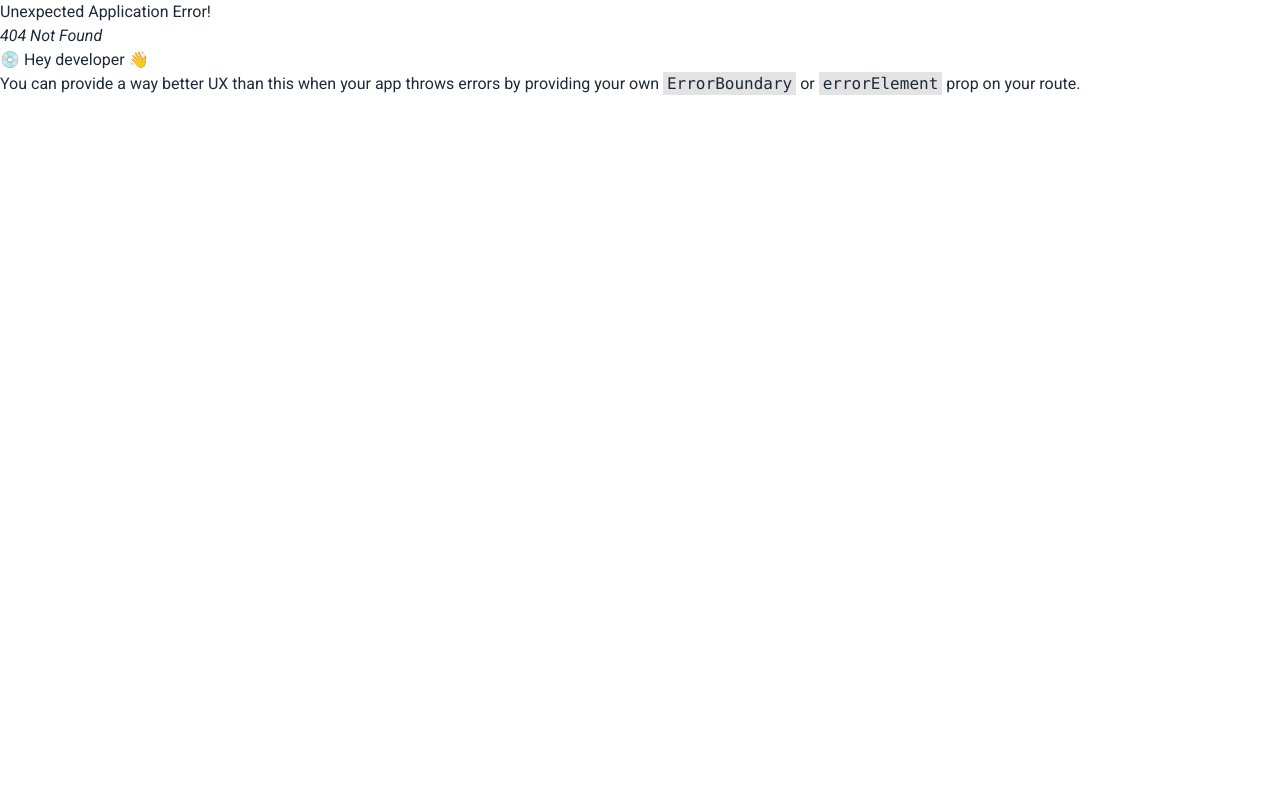
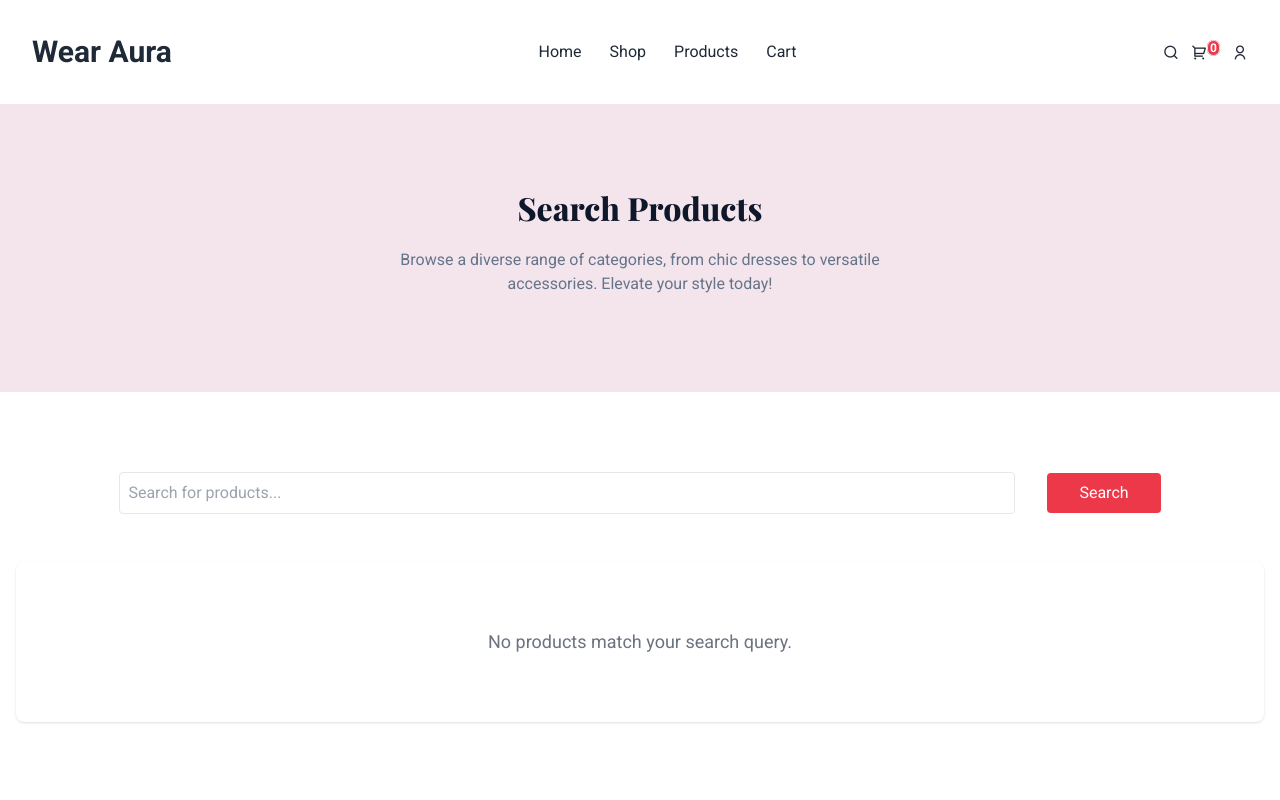
Before and after one commit to fahmidurshanto/wear-aura-ecommerce, a React (Vite) app in the folder frontend/: page /search in a window 1280 px wide. Before the commit this address had no page. Shown: the top 800 px of the page. Built offline with nearby package versions, Linux system fonts and the light colour scheme.

Commit message:
Added search page and search functionality

```diff
--- /dev/null
+++ b/frontend/src/pages/Search/NoProduct.jsx
@@ -0,0 +1,11 @@
+import React from 'react';
+
+const NoProduct = () => {
+    return (
+        <div className="flex items-center justify-center h-40 bg-white shadow rounded-lg p-6">
+          <p className="text-gray-500 text-lg">No products match your search query.</p>
+        </div>
+    );
+};
+
+export default NoProduct;
--- /dev/null
+++ b/frontend/src/pages/Search/Search.jsx
@@ -0,0 +1,48 @@
+import React, { useState } from 'react';
+import productsData from "../../data/products.json"
+import ProductCards from '../Shop/ProductCards';
+import NoProduct from './NoProduct';
+
+const Search = () => {
+    const [searchQuery, setSearchQuery] = useState("");
+    const [filteredProducts, setFilteredProducts] = useState([]);
+
+    const handleSearch = () =>{
+        const query = searchQuery.toLowerCase();
+
+        const filtered = productsData.filter(product => product.name.toLowerCase().includes(query) || product.description.toLowerCase().includes(query) || product.category.toLowerCase().includes(query));
+
+        setFilteredProducts(filtered);
+    }
+
+    return (
+        <>
+              <section className="section__container bg-primary-light">
+                <h2 className="section__header capitalize">Search Products</h2>
+                <p className="section__subheader">Browse a diverse range of categories, from chic dresses to versatile accessories. Elevate your style today!</p>
+            </section>
+
+            <section className='section__container'>
+                <div className='w-full mb-12 flex flex-col md:flex-row items-center justify-center gap-8'>
+
+                    {/* Search input  field */}
+
+                    <input type="text"
+                    onChange={(e) => setSearchQuery(e.target.value)}
+                    className='search-bar w-full max-w-4xl p-2 border rounded'
+                    value={searchQuery} placeholder='Search for products...' />
+
+                    {/* Search button */}
+                <button onClick={handleSearch} className='rounded search-button w-full md:w-auto py-2 px-8 bg-primary text-white'>Search</button>
+                </div>
+
+                {
+                    filteredProducts.length > 0 ?  <ProductCards products={filteredProducts}></ProductCards> : <NoProduct></NoProduct>
+                }
+
+            </section>
+        </>
+    );
+};
+
+export default Search;
--- a/frontend/src/routes/router.jsx
+++ b/frontend/src/routes/router.jsx
@@ -2,6 +2,7 @@ import { createBrowserRouter } from "react-router-dom";
 import App from "../App";
 import Home from "../pages/Home/Home";
 import CategoryPage from "../pages/Category/CategoryPage";
+import Search from "../pages/Search/Search";
 
 const router = createBrowserRouter([
   {
@@ -15,6 +16,10 @@ const router = createBrowserRouter([
       {
         path: "/categories/:categoryName",
         element: <CategoryPage></CategoryPage>
+      },
+      {
+        path: "/search",
+        element: <Search></Search>
       }
     ]
   }
```
